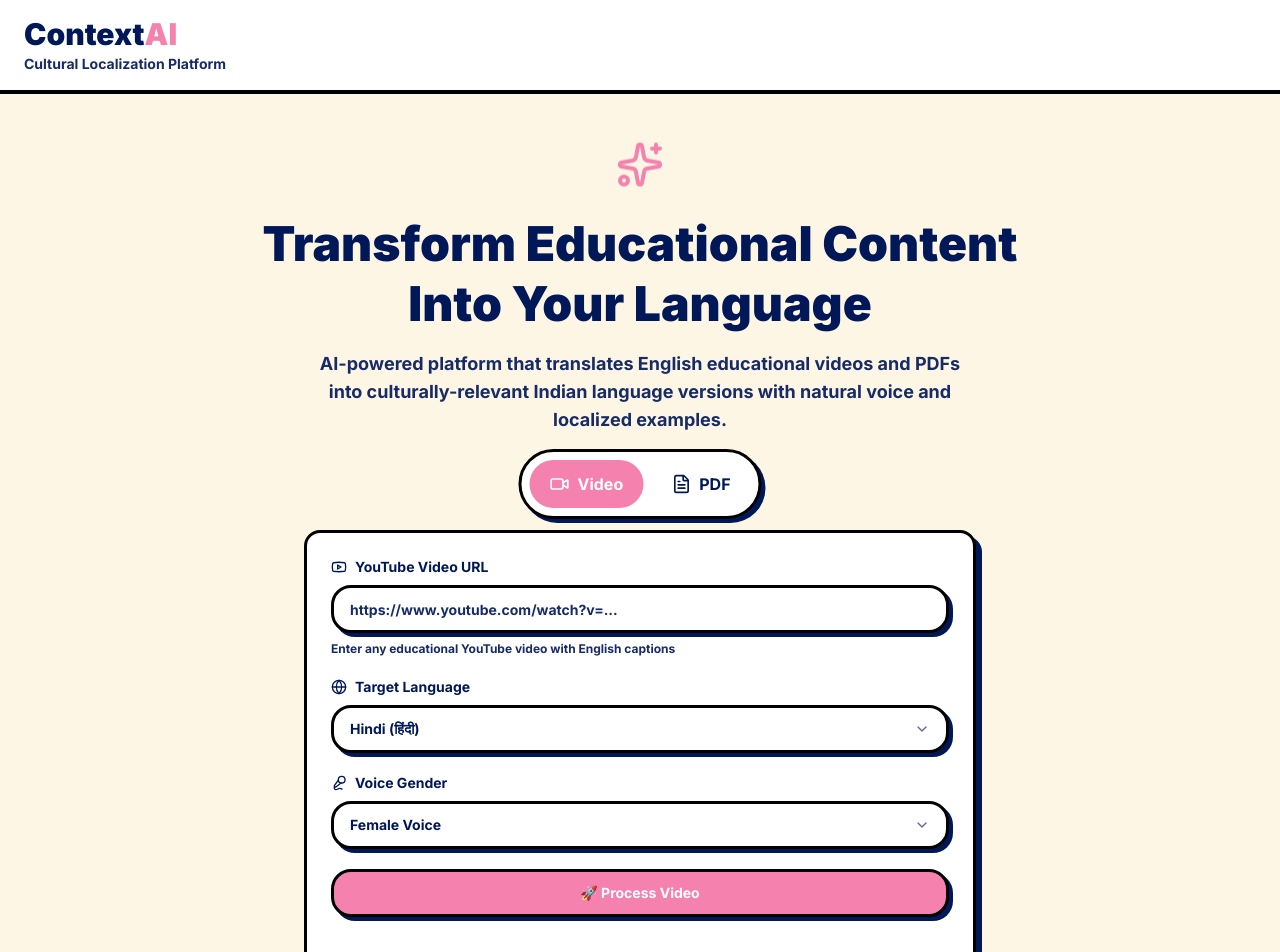
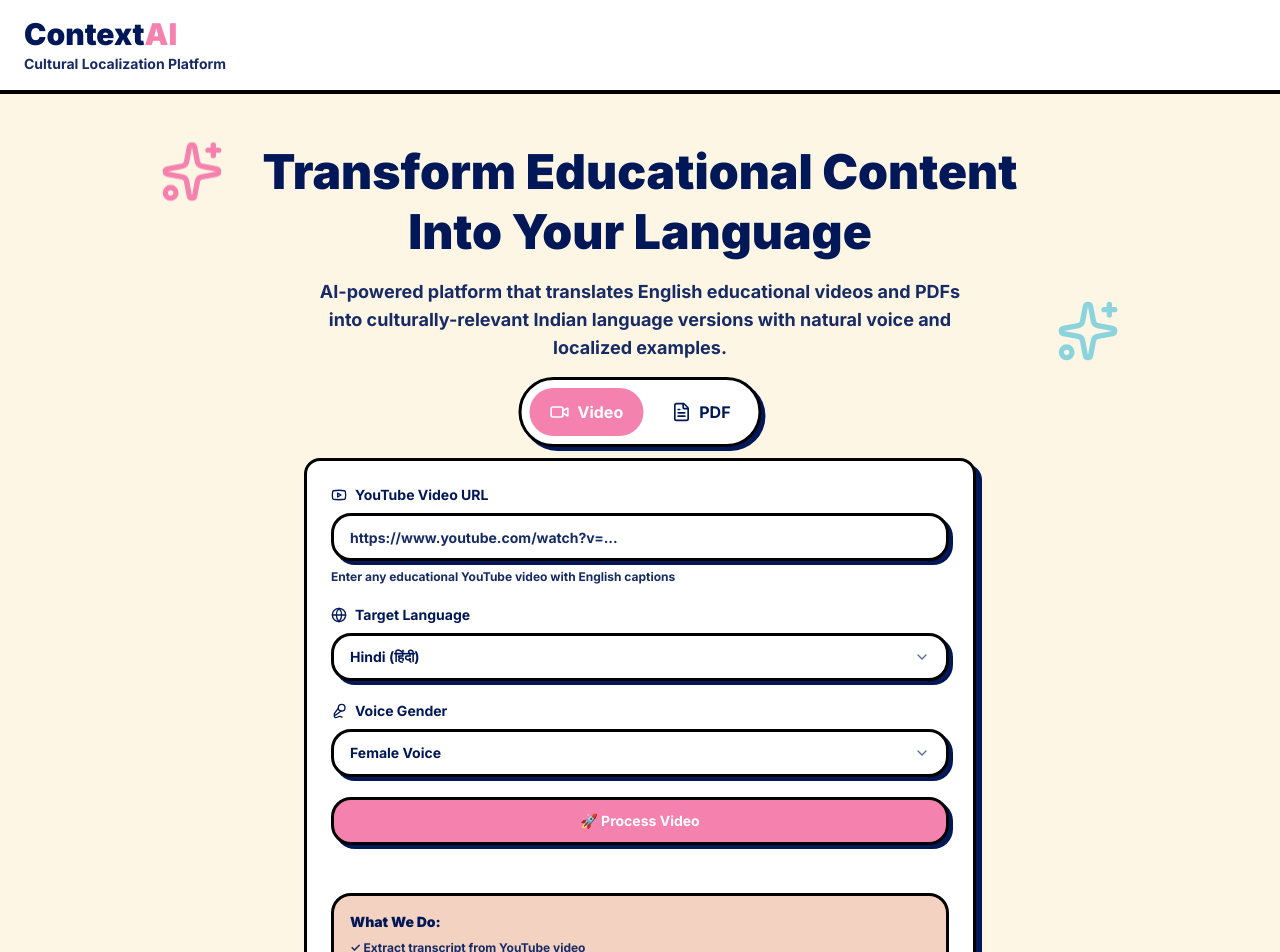
Before and after one commit to sach2004/samajAI, a Next.js app: page / in a window 1280 px wide. Shown: the top 952 px of the page. Built offline with nearby package versions, Linux system fonts and the light colour scheme.

Commit message:
everything works with the pdf, changed the UI 1 and also updated with voice and chat assistant 2

```diff
--- a/app/page.js
+++ b/app/page.js
@@ -26,7 +26,7 @@ export default function Home() {
   };
 
   return (
-    <main className="min-h-screen bg-background">
+    <main className="min-h-screen bg-background relative overflow-hidden">
       <header className="border-b-4 border-black sticky top-0 z-50 bg-white">
         <div className="container mx-auto px-6 py-4">
           <div className="flex items-center justify-between">
@@ -51,10 +51,11 @@ export default function Home() {
       </header>
 
       {step === "input" && (
-        <div className="container mx-auto px-6 py-12 max-w-4xl text-center">
-          <div className="flex justify-center mb-6">
-            <Sparkles className="w-12 h-12 text-[#f582ae] animate-float" />
-          </div>
+        <div className="container mx-auto px-6 py-12 max-w-4xl text-center relative">
+          {/* 👇 MODIFIED SECTION: Two large, positioned Sparkles for the headline */}
+          <Sparkles className="w-16 h-16 text-[#f582ae] animate-float absolute top-1/4 left-0 transform -translate-x-1/2 -translate-y-1/2" />
+          <Sparkles className="w-16 h-16 text-[#8bd3dd] animate-float-slow absolute bottom-1/4 right-0 transform translate-x-1/2 translate-y-1/2" />
+          {/* 👆 END MODIFIED SECTION */}
 
           <h2 className="text-4xl md:text-5xl font-black text-foreground mb-4 leading-tight">
             Transform Educational Content
@@ -70,15 +71,14 @@ export default function Home() {
         </div>
       )}
 
-      {/* MODIFIED CONTENT SECTION */}
-      <div className="container mx-auto px-6 py-8 flex justify-center">
+      {/* MODIFIED CONTENT SECTION - ALL OTHER SPARKLES REMOVED */}
+      <div className="container mx-auto px-6 py-8 flex justify-center relative">
+        {/* All other decorative Sparkles that were surrounding the form have been removed */}
+
         <div className="w-full mb-8 max-w-2xl relative">
-          {/* 👇 MODIFIED PILL POSITIONING: Added mt-[-55px] and mb-[-35px] for the gap */}
           {step === "input" && (
             <div
               className="absolute left-1/2 transform -translate-x-1/2 z-10"
-              // Increase negative margin to pull up more, then add negative bottom margin
-              // We'll rely on the 'mt-8' on the form content below to manage the final gap.
               style={{ marginTop: "-65px", marginBottom: "-35px" }}
             >
               <div className="flex gap-2 p-2 rounded-full border-3 border-black shadow-cartoon-sm bg-white">
@@ -108,7 +108,6 @@ export default function Home() {
             </div>
           )}
 
-          {/* 👇 MODIFIED FORM CONTENT: Reduced mt-8 to mt-4 to compensate for selector height */}
           <div className="mt-4">
             {tab === "video" && (
               <>
```
